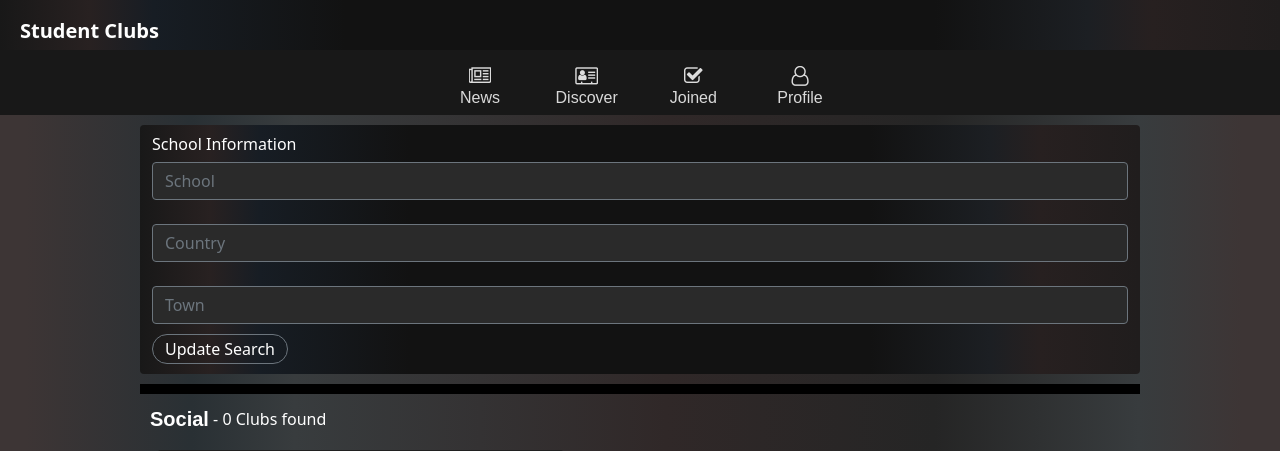
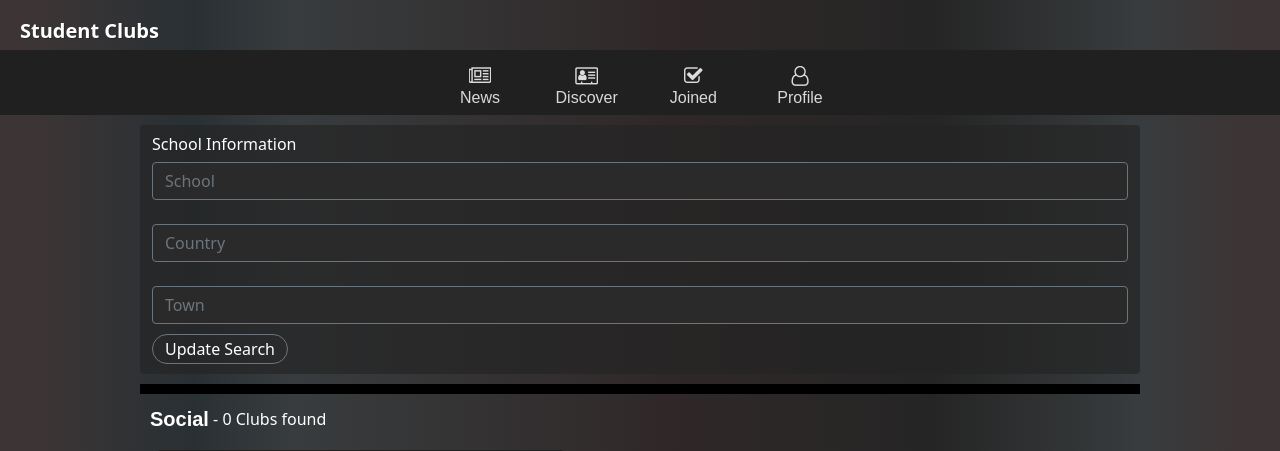
Before and after one commit to Gamaco/StudentClubs, a Django app: page /discover/ in a window 1280 px wide. Shown: the top 451 px of the page. Run offline with Django 3.2, Linux system fonts and the light colour scheme; data that the repository does not hold is empty; some libraries are stand-ins or nearby versions.

Commit message:
Fixing styles

```diff
--- a/website/static/main.css
+++ b/website/static/main.css
@@ -1,6 +1,6 @@
 body {
-    background: rgb(61,53,53);
-    background: linear-gradient(90deg, rgba(61,53,53,1) 2%, rgba(41,48,52,1) 15%, rgba(56,60,62,1) 23%, rgba(48,40,40,1) 52%, rgba(37,37,37,1) 73%, rgba(56,60,62,1) 89%, rgba(61,53,53,1) 97%);
+  background: rgb(61,53,53);
+  background: linear-gradient(90deg, rgba(61,53,53,1) 2%, rgba(41,48,52,1) 15%, rgba(56,60,62,1) 23%, rgba(48,40,40,1) 52%, rgba(37,37,37,1) 73%, rgba(56,60,62,1) 89%, rgba(61,53,53,1) 97%);
 }
 
 .navbar-fixed {
@@ -12,11 +12,8 @@
     z-index: 1000 !important;
     box-shadow: 0 3px 6px rgba(0, 0, 0, 0.63) !important;
     max-height: 50px;
-    /* background: rgb(61,53,53);
-    background: linear-gradient(90deg, rgba(61,53,53,1) 2%, rgba(41,48,52,1) 15%, rgba(56,60,62,1) 23%, rgba(48,40,40,1) 52%, rgba(37,37,37,1) 73%, rgba(56,60,62,1) 89%, rgba(61,53,53,1) 97%); */
-
-    background: rgb(24,24,24);
-    background: linear-gradient(90deg, rgba(24,24,24,1) 0%, rgba(40,33,33,1) 7%, rgba(23,29,36,1) 12%, rgba(18,18,18,1) 27%, rgba(18,18,18,1) 50%, rgba(18,18,18,1) 73%, rgba(28,31,35,1) 85%, rgba(39,32,32,1) 90%, rgba(32,29,29,1) 100%);
+    background: rgb(61,53,53);
+    background: linear-gradient(90deg, rgba(61,53,53,1) 2%, rgba(41,48,52,1) 15%, rgba(56,60,62,1) 23%, rgba(48,40,40,1) 52%, rgba(37,37,37,1) 73%, rgba(56,60,62,1) 89%, rgba(61,53,53,1) 97%);
 
   }
 
@@ -60,12 +57,11 @@
 }
 
 .custom-bg {
-    background-color: rgb(24,24,24) !important;
+  background-color: #202020 !important;
 }
 
 .custom-bg-2 {
-  background: rgb(24,24,24);
-  background: linear-gradient(90deg, rgba(24,24,24,1) 0%, rgba(40,33,33,1) 7%, rgba(23,29,36,1) 12%, rgba(18,18,18,1) 27%, rgba(18,18,18,1) 50%, rgba(18,18,18,1) 73%, rgba(28,31,35,1) 85%, rgba(39,32,32,1) 90%, rgba(32,29,29,1) 100%);
+  background: #232323a8 !important;
 }
 
 .inputs-bg {
```
